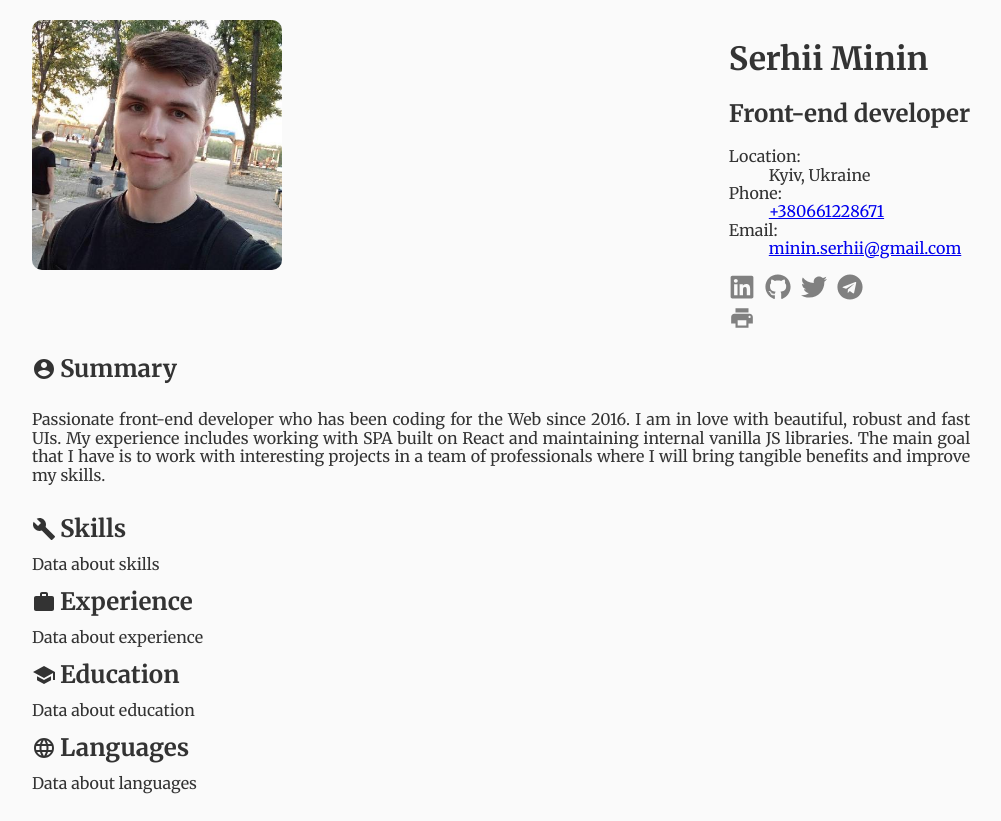
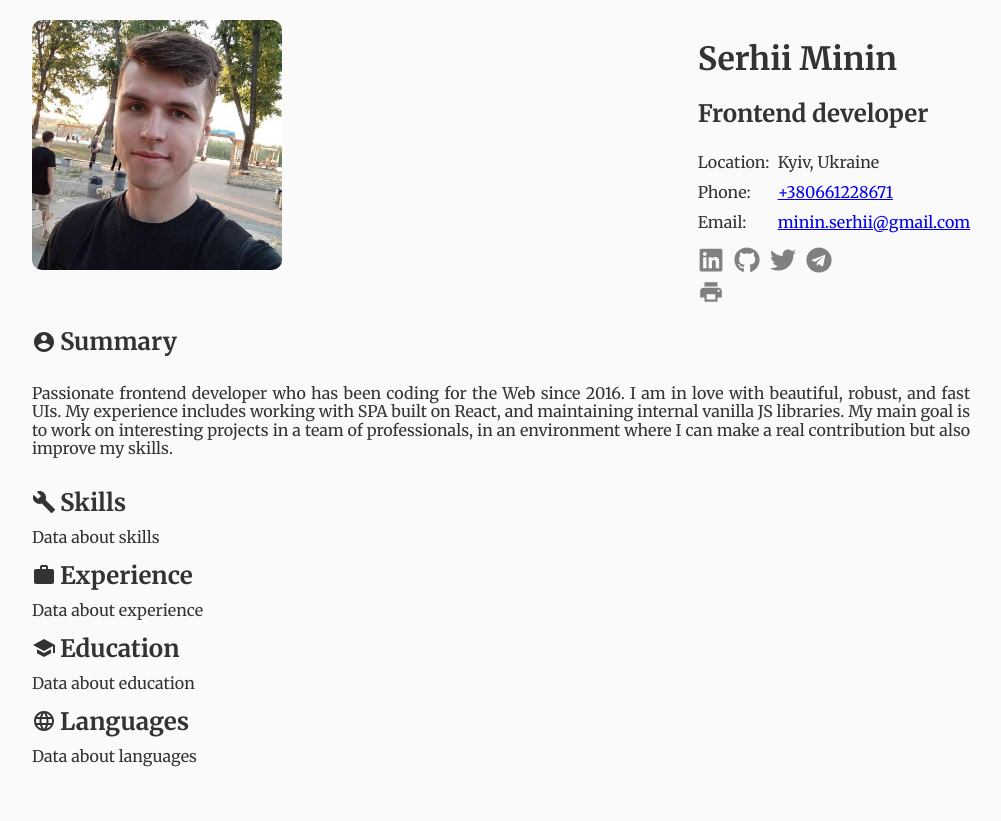
Before and after one commit to serhiiminin/cv, a Gatsby site: page / in a window 1280 px wide. Shown: the whole page, without its empty margins (139-1140 px from the left). After the commit the page ends 800 px from the top, so only its background shows below. Built offline with nearby package versions, Linux system fonts and the light colour scheme; Gatsby itself is replaced by a stand-in of ours.

Commit message:
display contacts in grid

```diff
--- a/data/index.json
+++ b/data/index.json
@@ -1,7 +1,7 @@
 {
   "contacts": {
     "name": "Serhii Minin",
-    "position": "Front-end developer",
+    "position": "Frontend developer",
     "location": "Kyiv, Ukraine",
     "phone": "+380661228671",
     "email": "minin.serhii@gmail.com",
@@ -10,7 +10,7 @@
     "twitter": "https://twitter.com/serhiiminin",
     "telegram": "https://t.me/serhiiminin"
   },
-  "summary": "Passionate front-end developer who has been coding for the Web since 2016. I am in love with beautiful, robust and fast UIs. My experience includes working with SPA built on React and maintaining internal vanilla JS libraries.  The main goal that I have is to work with interesting projects in a team of professionals where I will bring tangible benefits and improve my skills.",
+  "summary": "Passionate frontend developer who has been coding for the Web since 2016. I am in love with beautiful, robust, and fast UIs. My experience includes working with SPA built on React, and maintaining internal vanilla JS libraries. My main goal is to work on interesting projects in a team of professionals, in an environment where I can make a real contribution but also improve my skills.",
   "skills": [],
   "experience": [],
   "education": [],
--- /dev/null
+++ b/src/components/contact-lines.js
@@ -0,0 +1,37 @@
+import React, { Fragment } from "react"
+import PropTypes from "prop-types"
+import styled from "styled-components"
+
+const DefinitionList = styled.dl`
+  display: grid;
+  grid-template-columns: 8rem auto;
+  grid-auto-rows: 3rem;
+  align-items: center;
+  margin: 1rem 0;
+`
+const DefinitionTitle = styled.dt``
+const DefinitionData = styled.dd`
+  margin-inline-start: 0;
+`
+
+const ContactLines = ({ definitions }) => (
+  <DefinitionList>
+    {definitions.map(({ title, definition }) => (
+      <Fragment key={title}>
+        <DefinitionTitle>{title}:</DefinitionTitle>
+        <DefinitionData>{definition}</DefinitionData>
+      </Fragment>
+    ))}
+  </DefinitionList>
+)
+
+ContactLines.propTypes = {
+  definitions: PropTypes.arrayOf(
+    PropTypes.shape({
+      title: PropTypes.oneOfType([PropTypes.string, PropTypes.node]).isRequired,
+      definition: PropTypes.oneOfType([PropTypes.string, PropTypes.node]).isRequired,
+    })
+  ).isRequired
+}
+
+export default ContactLines
--- a/src/components/contacts.js
+++ b/src/components/contacts.js
@@ -4,6 +4,7 @@ import styled from "styled-components"
 import SocialBlock from "./social-block"
 import IconPrint from "./icon-print"
 import Image from "./image"
+import ContactLines from "./contact-lines"
 
 const Section = styled.section`
   padding: 2rem 0;
@@ -34,14 +35,13 @@ const Contacts = ({ contacts }) => {
         <h1>{name}</h1>
         <h2>{position}</h2>
         <div>
-          <dl>
-            <dt>Location:</dt>
-            <dd>{location}</dd>
-            <dt>Phone:</dt>
-            <dd><a href={`tel:${phone}?call`}>{phone}</a></dd>
-            <dt>Email:</dt>
-            <dd><a href={`mailto:${email}`}>{email}</a></dd>
-          </dl>
+          <ContactLines
+            definitions={[
+              { title: "Location", definition: location },
+              { title: "Phone", definition: <a href={`tel:${phone}?call`}>{phone}</a> },
+              { title: "Email", definition: <a href={`mailto:${email}`}>{email}</a> },
+            ]}
+          />
         </div>
         <SocialBlock github={github} linkedin={linkedin} telegram={telegram} twitter={twitter}/>
         <IconPrint onClick={onPrint}/>
```
Also changed, not shown: src/components/contact-line.js (deleted, +0 -33 lines).
